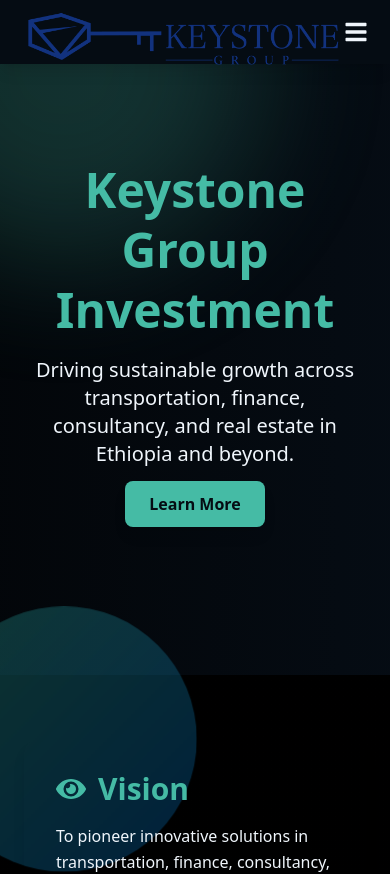
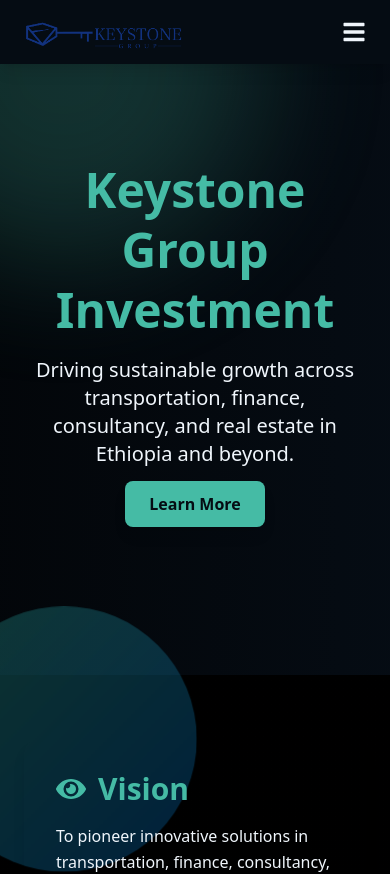
Before and after one commit to bellapacxx/keystonegroup, a Next.js app: page / in a window 390 px wide. Shown: the top 874 px of the page. Built offline with nearby package versions, Linux system fonts and the light colour scheme.

Commit message:
shdghsjsssssssskllkddfsdXF

```diff
--- a/components/Navbar.tsx
+++ b/components/Navbar.tsx
@@ -21,7 +21,7 @@
       <div className="max-w-7xl mx-auto flex justify-between items-center px-6 py-4 h-16 md:h-20">
         {/* Logo */}
         <Link href="/" className="flex items-center space-x-4">
-          <div className="relative w-80 md:w-100 h-40 md:h-20">
+          <div className="relative w-40 md:w-100 h-40 md:h-20">
             <Image
               src="/logo.png"
               alt="Keystone Group Logo"
@@ -47,7 +47,7 @@
 
         {/* Mobile Hamburger Button */}
         <button
-          className="md:hidden text-neutral-100 text-2xl"
+          className="md:hidden text-neutral-100 text-2xl bg-brand-900"
           onClick={() => setIsOpen(!isOpen)}
           aria-label="Toggle menu"
         >
```
